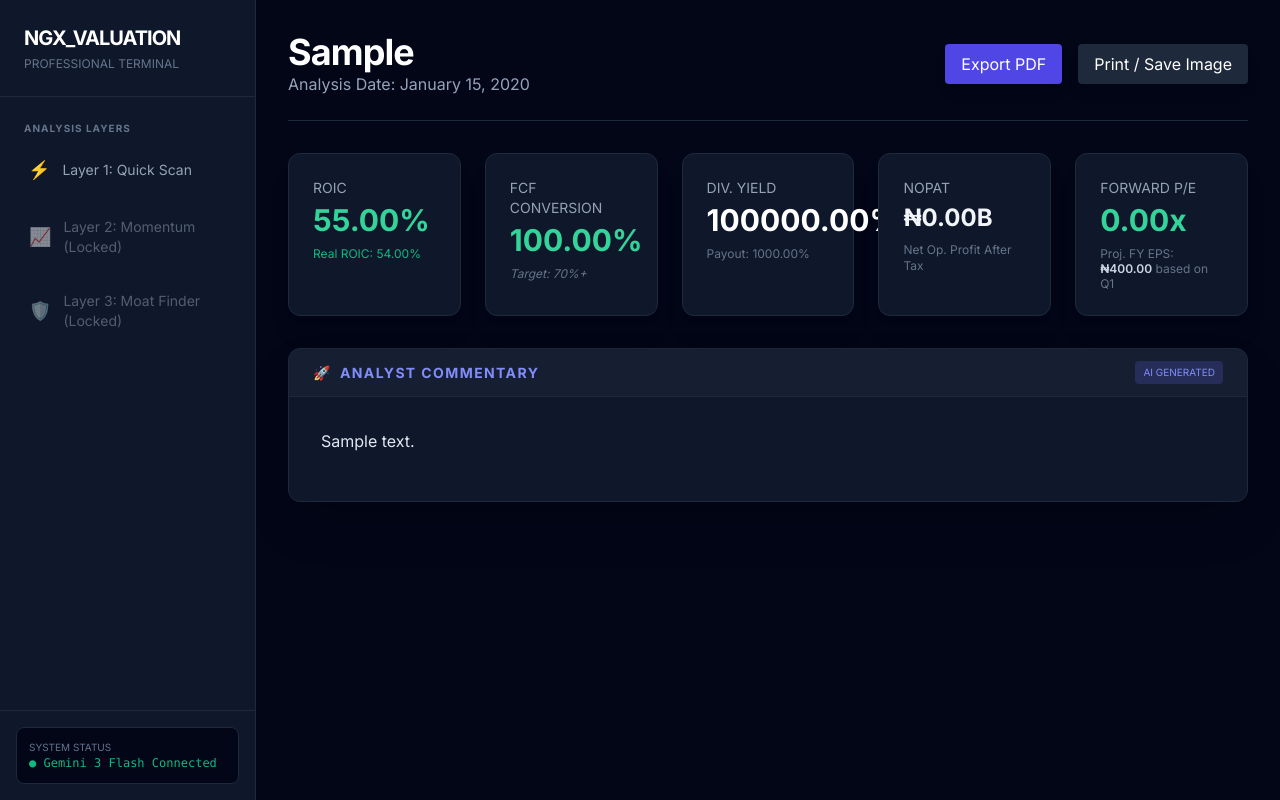
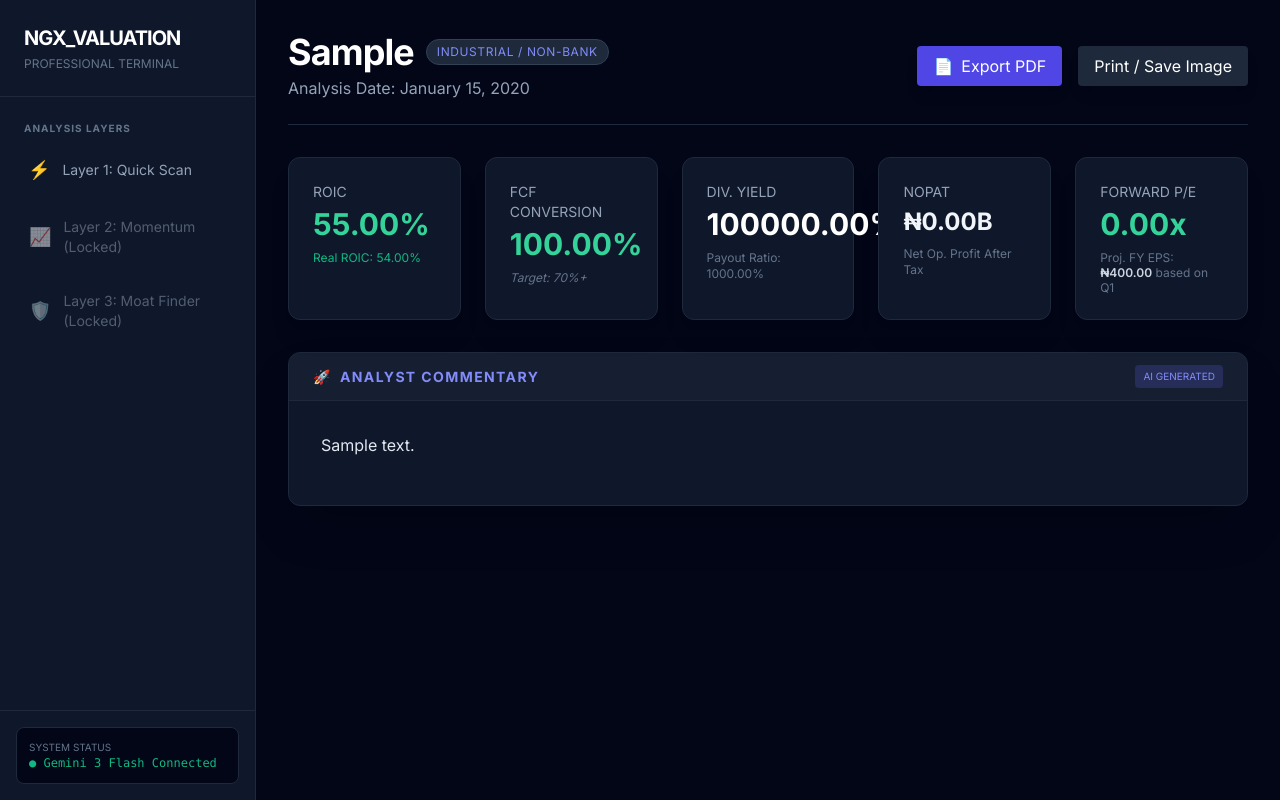
Before and after one commit to iygeal/ngx-fa-workbench, a Django app: page /results/1/ in a window 1280 px wide. Run offline with Django 3.2, Linux system fonts and the light colour scheme; tables that the repository leaves empty hold one stand-in row (values such as "Sample post"); some libraries are stand-ins or nearby versions.

Commit message:
Results page revamped

```diff
--- a/ngx_valuation/templates/ngx_valuation/results.html
+++ b/ngx_valuation/templates/ngx_valuation/results.html
@@ -7,14 +7,19 @@
 <div class="min-h-screen bg-slate-950 text-slate-200 p-4 md:p-8">
     <div class="flex flex-col md:flex-row justify-between items-center mb-8 border-b border-slate-800 pb-6">
         <div>
-            <h1 class="text-4xl font-bold text-white tracking-tight">{{ analysis.ticker }}</h1>
-            <p class="text-slate-400">Analysis Date: {{ analysis.analysis_date|date:"F d, Y" }}</p>
+            <h1 class="text-4xl font-bold text-white tracking-tight flex items-center gap-3">
+                {{ analysis.ticker }}
+                <span class="text-xs bg-slate-800 border border-slate-700 text-indigo-400 font-normal px-2.5 py-1 rounded-full uppercase tracking-wider">
+                    {% if results.raw.is_bank %}Banking Sector{% else %}Industrial / Non-Bank{% endif %}
+                </span>
+            </h1>
+            <p class="text-slate-400 mt-1">Analysis Date: {{ analysis.analysis_date|date:"F d, Y" }}</p>
         </div>
         <div class="flex gap-4 mt-4 md:mt-0">
             <a href="{% url 'export_pdf' analysis.pk %}"
                target="_blank"
-            class="bg-indigo-600 hover:bg-indigo-700 text-white px-4 py-2 rounded shadow-lg transition">
-                Export PDF
+               class="bg-indigo-600 hover:bg-indigo-700 text-white px-4 py-2 rounded shadow-lg transition flex items-center gap-2">
+                <span>📄</span> Export PDF
             </a>
             <button onclick="window.print()" class="bg-slate-800 hover:bg-slate-700 text-white px-4 py-2 rounded shadow-lg transition">
                 Print / Save Image
@@ -22,9 +27,20 @@
         </div>
     </div>
 
-    <!-- Modified Grid layout: Added lg:grid-cols-5 to accommodate the 5th card -->
+    <!-- Dynamic 5-Card Metric Dashboard -->
     <div class="grid grid-cols-1 md:grid-cols-2 lg:grid-cols-5 gap-6 mb-8">
+
+        <!-- CARD 1: Operational Efficiency (ROE for Banks, ROIC for Industrial) -->
         <div class="bg-slate-900 p-6 rounded-xl border border-slate-800 shadow-xl">
+            {% if results.raw.is_bank %}
+                <p class="text-slate-400 text-sm font-medium uppercase mb-1">ROE</p>
+                <p class="text-3xl font-bold {% if results.flags.is_efficient %}text-emerald-400{% else %}text-rose-500{% endif %}">
+                    {{ results.raw.roe }}%
+                </p>
+                <p class="text-xs mt-2 {% if results.flags.is_wealth_creator %}text-emerald-500{% else %}text-rose-400{% endif %}">
+                    Real ROE: {{ results.raw.real_roe }}%
+                </p>
+            {% else %}
                 <p class="text-slate-400 text-sm font-medium uppercase mb-1">ROIC</p>
                 <p class="text-3xl font-bold {% if results.flags.is_efficient %}text-emerald-400{% else %}text-rose-500{% endif %}">
                     {{ results.raw.roic }}%
@@ -32,14 +48,19 @@
                 <p class="text-xs mt-2 {% if results.flags.is_wealth_creator %}text-emerald-500{% else %}text-rose-400{% endif %}">
                     Real ROIC: {{ results.raw.real_roic }}%
                 </p>
+            {% endif %}
         </div>
 
+        <!-- CARD 2: Cash / Cost Structure (Cost-to-Income for Banks, FCF for Industrial) -->
         <div class="bg-slate-900 p-6 rounded-xl border border-slate-800 shadow-xl">
+            {% if results.raw.is_bank %}
+                <p class="text-slate-400 text-sm font-medium uppercase mb-1">Cost-to-Income</p>
+                <p class="text-3xl font-bold text-indigo-400">
+                    {{ results.raw.cost_to_income }}%
+                </p>
+                <p class="text-xs mt-2 text-slate-500">Efficiency Benchmark</p>
+            {% else %}
                 <p class="text-slate-400 text-sm font-medium uppercase mb-1">FCF Conversion</p>
-            {% if results.raw.fcf_conv == 0 %}
-                <p class="text-3xl font-bold text-slate-500">N/A</p>
-                <p class="text-xs mt-2 text-slate-600">Not applicable for Banks</p>
-            {% else %}
                 <p class="text-3xl font-bold {% if results.flags.is_cash_backed %}text-emerald-400{% else %}text-rose-500{% endif %}">
                     {{ results.raw.fcf_conv }}%
                 </p>
@@ -47,19 +68,27 @@
             {% endif %}
         </div>
 
+        <!-- CARD 3: Dividend Yield & Payout -->
         <div class="bg-slate-900 p-6 rounded-xl border border-slate-800 shadow-xl">
             <p class="text-slate-400 text-sm font-medium uppercase mb-1">Div. Yield</p>
             <p class="text-3xl font-bold text-white">{{ results.raw.div_yield }}%</p>
-            <p class="text-xs mt-2 text-slate-500">Payout: {{ results.raw.payout }}%</p>
+            <p class="text-xs mt-2 text-slate-500">Payout Ratio: {{ results.raw.payout }}%</p>
         </div>
 
+        <!-- CARD 4: Core Earnings Metric (PAT for Banks, NOPAT for Industrial) -->
         <div class="bg-slate-900 p-6 rounded-xl border border-slate-800 shadow-xl">
+            {% if results.raw.is_bank %}
+                <p class="text-slate-400 text-sm font-medium uppercase mb-1">PAT</p>
+                <p class="text-2xl font-bold text-slate-100">₦{{ analysis.profit_after_tax|to_billions }}</p>
+                <p class="text-xs mt-2 text-slate-500">Profit After Tax</p>
+            {% else %}
                 <p class="text-slate-400 text-sm font-medium uppercase mb-1">NOPAT</p>
                 <p class="text-2xl font-bold text-slate-100">₦{{ results.raw.nopat|to_billions }}</p>
                 <p class="text-xs mt-2 text-slate-500">Net Op. Profit After Tax</p>
+            {% endif %}
         </div>
 
-        <!-- NEW CARD: Added Forward Value Projector -->
+        <!-- CARD 5: Forward Value Projector -->
         <div class="bg-slate-900 p-6 rounded-xl border border-slate-800 shadow-xl flex flex-col justify-between">
             <div>
                 <p class="text-slate-400 text-sm font-medium uppercase mb-1">Forward P/E</p>
@@ -73,6 +102,7 @@
         </div>
     </div>
 
+    <!-- AI Analyst Commentary Panel -->
     <div class="bg-slate-900 rounded-xl border border-slate-800 shadow-2xl overflow-hidden">
         <div class="bg-slate-800/50 px-6 py-3 border-b border-slate-800 flex justify-between items-center">
             <h3 class="text-sm font-bold text-indigo-400 uppercase tracking-widest flex items-center">
@@ -93,7 +123,6 @@
 </div>
 
 <style>
-    /* Force spacing between all direct children of the commentary */
     .analysis-content > * {
         margin-bottom: 1rem !important;
     }
```
Lines whose indentation alone changed are shown as unchanged.
